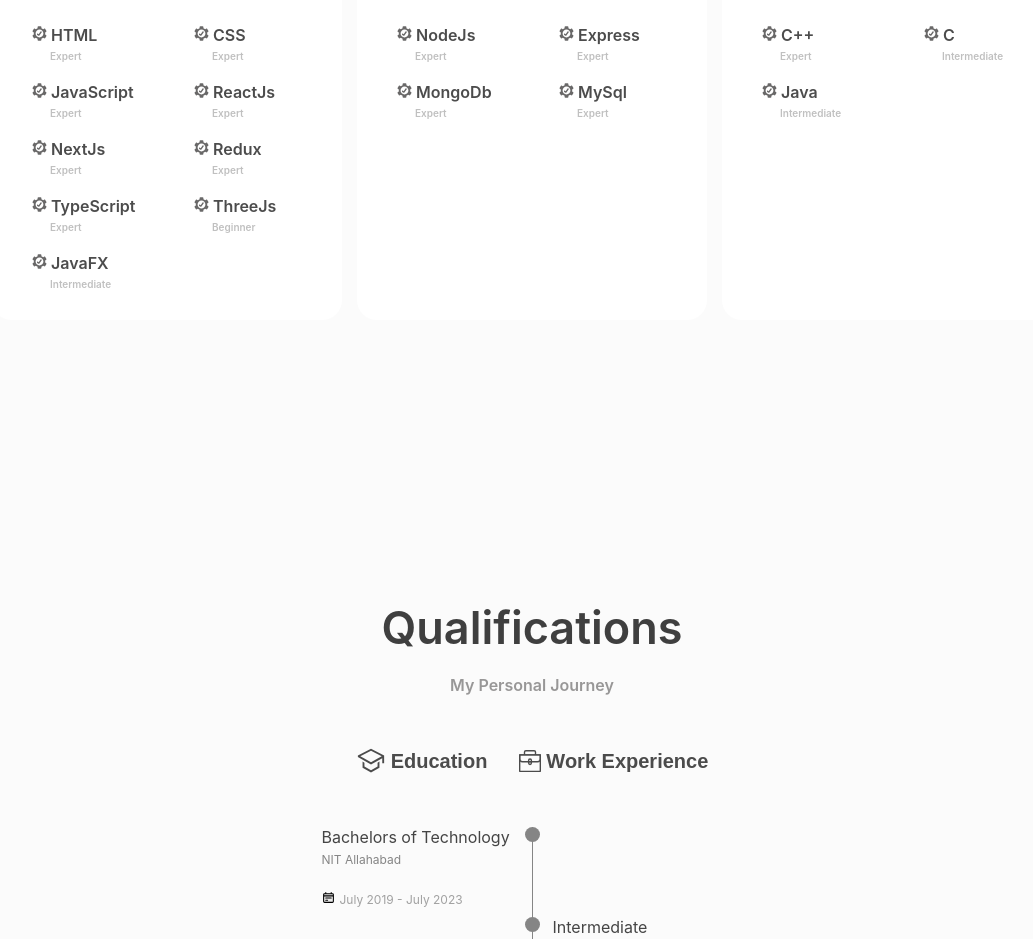
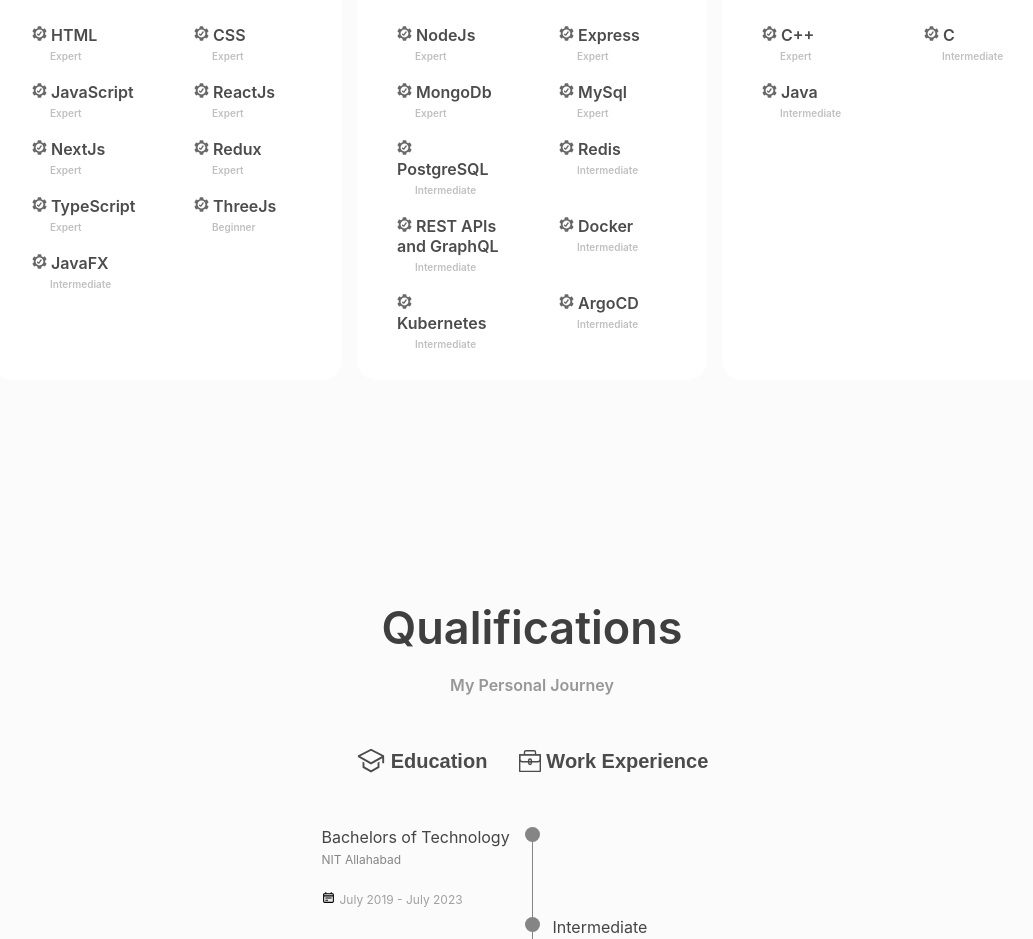
Before and after one commit to shatrunjay4321/Portfolio, a React (Create React App) app in the folder frontend/: page / in a window 1280 px wide. Shown: the part 2080-3019 px from the top of the page, without its empty margins (108-1141 px from the left). Built offline with nearby package versions, Linux system fonts and the light colour scheme.

Commit message:
Update index.js

```diff
--- a/frontend/src/page-components/Skills/index.js
+++ b/frontend/src/page-components/Skills/index.js
@@ -62,6 +62,30 @@
                 {
                     skill: "MySql",
                     proficiency: 'Expert'
+                },
+                {
+                    skill: "PostgreSQL",
+                    proficiency: 'Intermediate'
+                },
+                {
+                    skill: "Redis",
+                    proficiency: 'Intermediate'
+                },
+                {
+                    skill: "REST APIs and GraphQL",
+                    proficiency: 'Intermediate'
+                },
+                {
+                    skill: "Docker",
+                    proficiency: 'Intermediate'
+                },
+                {
+                    skill: "Kubernetes",
+                    proficiency: 'Intermediate'
+                },
+                {
+                    skill: "ArgoCD",
+                    proficiency: 'Intermediate'
                 }
             ]
         },
```
